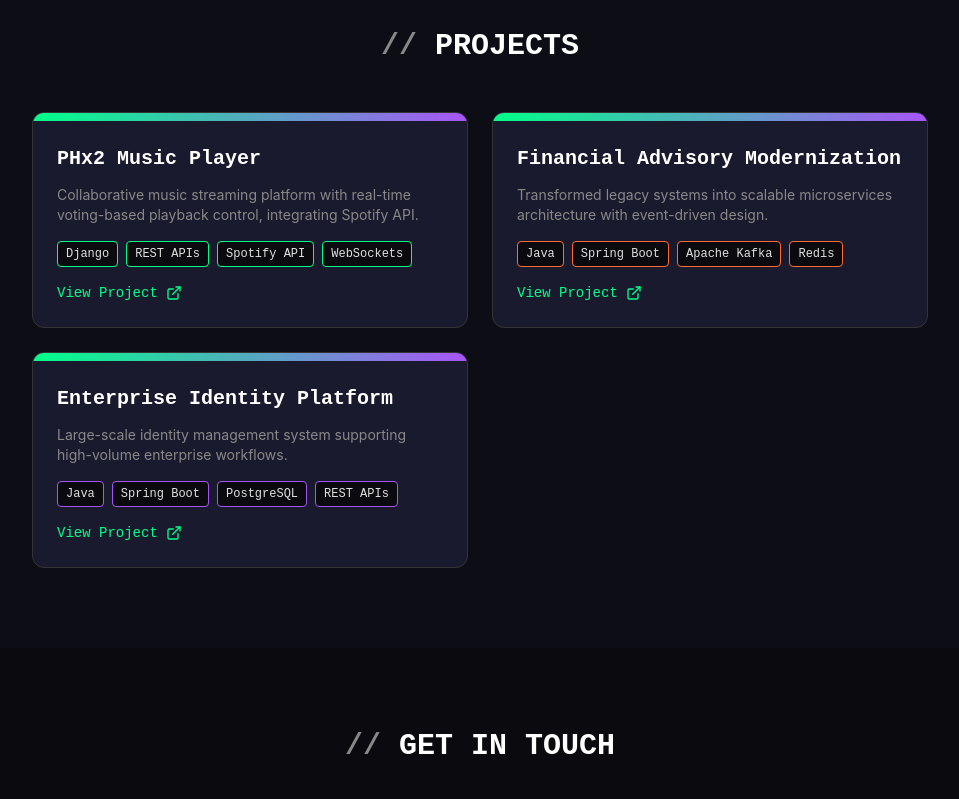
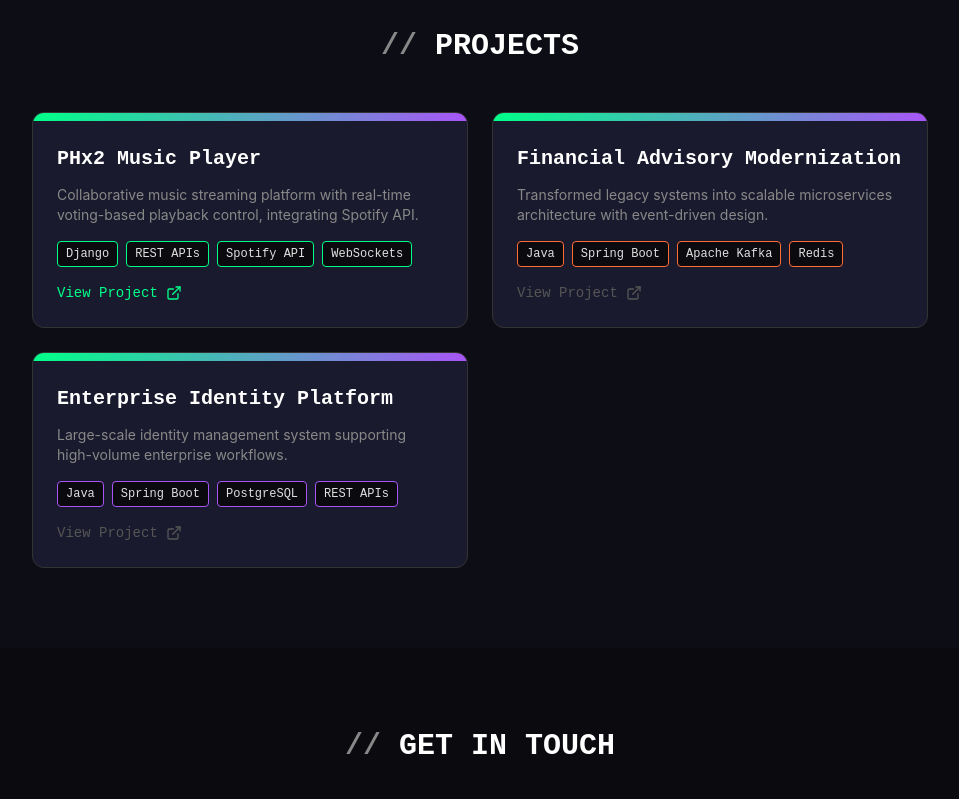
Before and after one commit to ayushpatel996/portfolio, a React (Vite) app: page / in a window 1280 px wide. Shown: the part 3260-4059 px from the top of the page, without its empty margins (160-1119 px from the left). Built offline with nearby package versions, Linux system fonts and the light colour scheme.

Commit message:
feat: add portfolio landing page with interactive skill trees and experience timeline

```diff
--- a/src/App.tsx
+++ b/src/App.tsx
@@ -364,7 +364,7 @@ const ExperienceTimeline = () => {
 };
 
 // Project Card Component
-const ProjectCard = ({ title, description, tech, color }: { title: string; description: string; tech: string[]; color: string }) => (
+const ProjectCard = ({ title, description, tech, color, link }: { title: string; description: string; tech: string[]; color: string; link?: string }) => (
   <motion.div
     whileHover={{ scale: 1.02, y: -5 }}
     className="bg-[#1a1a2e] border border-[#333] rounded-xl overflow-hidden group hover:border-[#00ff88] transition-all duration-300"
@@ -374,7 +374,7 @@ const ProjectCard = ({ title, description, tech, color }: { title: string; descr
       <h3 className="font-mono font-bold text-xl text-white mb-3">{title}</h3>
       <p className="text-[#888] text-sm mb-4">{description}</p>
       <div className="flex flex-wrap gap-2 mb-4">
-        {tech.map((t, i) => (
+        {tech.map((t) => (
           <span
             key={t}
             className="px-2 py-1 bg-[#0a0a0f] border border-[#333] rounded text-xs font-mono"
@@ -384,9 +384,20 @@ const ProjectCard = ({ title, description, tech, color }: { title: string; descr
           </span>
         ))}
       </div>
-      <button className="flex items-center gap-2 text-[#00ff88] text-sm font-mono group-hover:gap-3 transition-all">
-        View Project <ExternalLink className="w-4 h-4" />
-      </button>
+      {link ? (
+        <a
+          href={link}
+          target="_blank"
+          rel="noopener noreferrer"
+          className="flex items-center gap-2 text-[#00ff88] text-sm font-mono group-hover:gap-3 transition-all hover:underline"
+        >
+          View Project <ExternalLink className="w-4 h-4" />
+        </a>
+      ) : (
+        <span className="flex items-center gap-2 text-[#555] text-sm font-mono">
+          View Project <ExternalLink className="w-4 h-4" />
+        </span>
+      )}
     </div>
   </motion.div>
 );
@@ -631,6 +642,7 @@ function App() {
               description="Collaborative music streaming platform with real-time voting-based playback control, integrating Spotify API."
               tech={['Django', 'REST APIs', 'Spotify API', 'WebSockets']}
               color="#00ff88"
+              link="https://phx2-app.onrender.com/"
             />
             <ProjectCard
               title="Financial Advisory Modernization"
```
